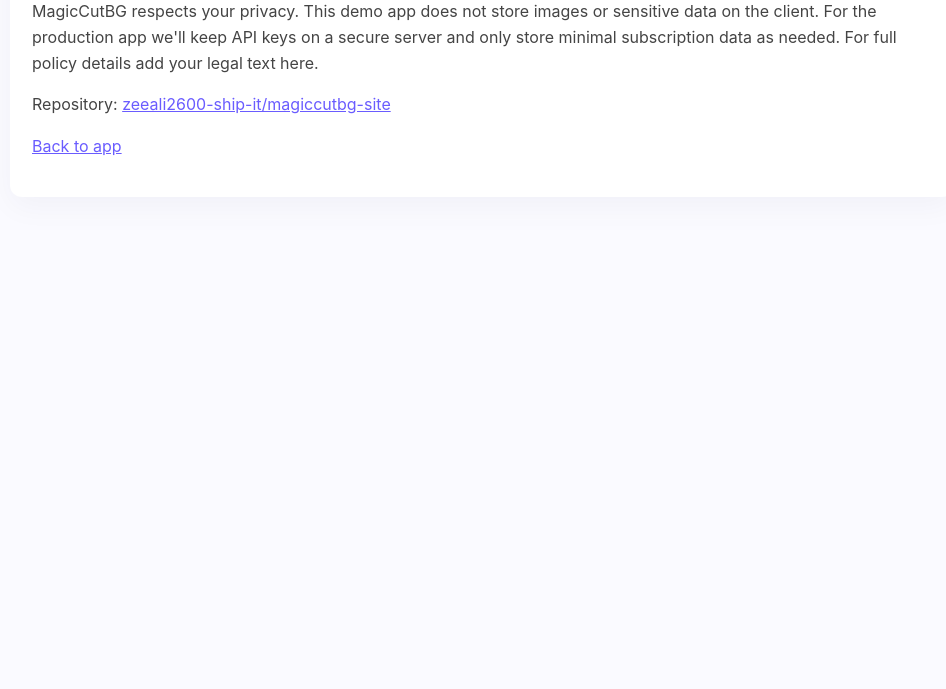
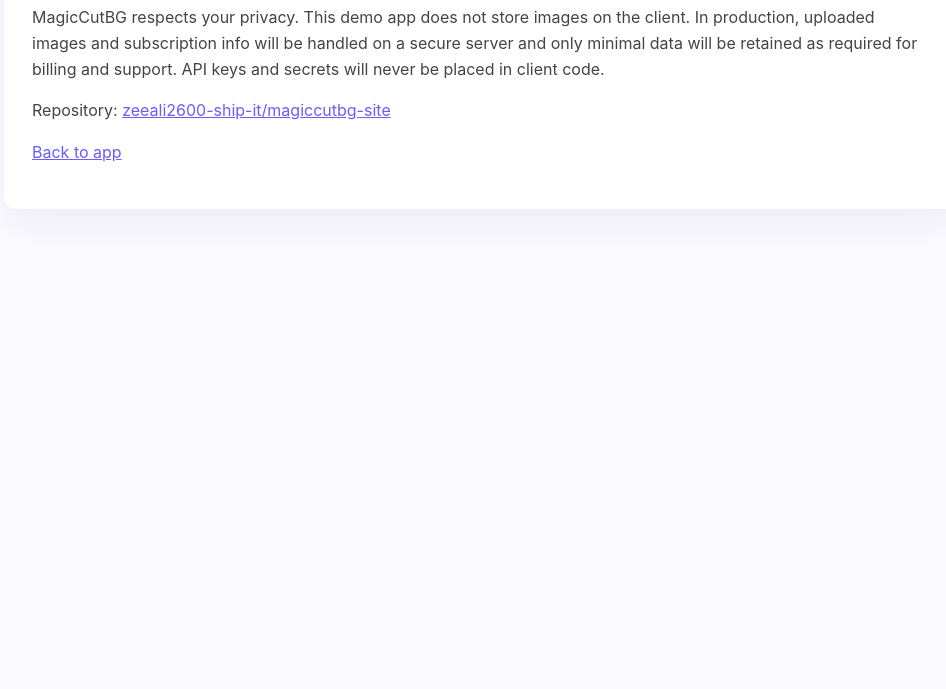
Before and after one commit to zeeali2600-ship-it/magiccutbg, a plain HTML site: page privacy.html in a window 1280 px wide. Shown: the part 111-800 px from the top of the page, without its empty margins (158-1104 px from the left). Drawn offline with Linux system fonts and the light colour scheme.

Commit message:
Revise privacy policy wording and styling
Updated privacy policy text for clarity and security details.

```diff
--- a/privacy.html
+++ b/privacy.html
@@ -6,7 +6,7 @@
   <title>Privacy Policy - MagicCutBG</title>
   <style>
     body{font-family:Inter,Arial,sans-serif;margin:28px;background:#fafaff;color:#222}
-    .card{max-width:900px;margin:24px auto;padding:22px;background:#fff;border-radius:12px;box-shadow:0 10px 30px rgba(30,20,80,0.04)}
+    .card{max-width:900px;margin:24px auto;padding:28px;background:#fff;border-radius:12px;box-shadow:0 16px 40px rgba(30,20,80,0.06)}
     h1{margin-top:0;color:#6a5cff}
     p{line-height:1.6;color:#444}
     a{color:#6a5cff}
@@ -15,7 +15,7 @@
 <body>
   <div class="card">
     <h1>Privacy Policy</h1>
-    <p>MagicCutBG respects your privacy. This demo app does not store images or sensitive data on the client. For the production app we'll keep API keys on a secure server and only store minimal subscription data as needed. For full policy details add your legal text here.</p>
+    <p>MagicCutBG respects your privacy. This demo app does not store images on the client. In production, uploaded images and subscription info will be handled on a secure server and only minimal data will be retained as required for billing and support. API keys and secrets will never be placed in client code.</p>
     <p>Repository: <a href="https://github.com/zeeali2600-ship-it/magiccutbg-site" target="_blank" rel="noopener">zeeali2600-ship-it/magiccutbg-site</a></p>
     <p><a href="/">Back to app</a></p>
   </div>
```
